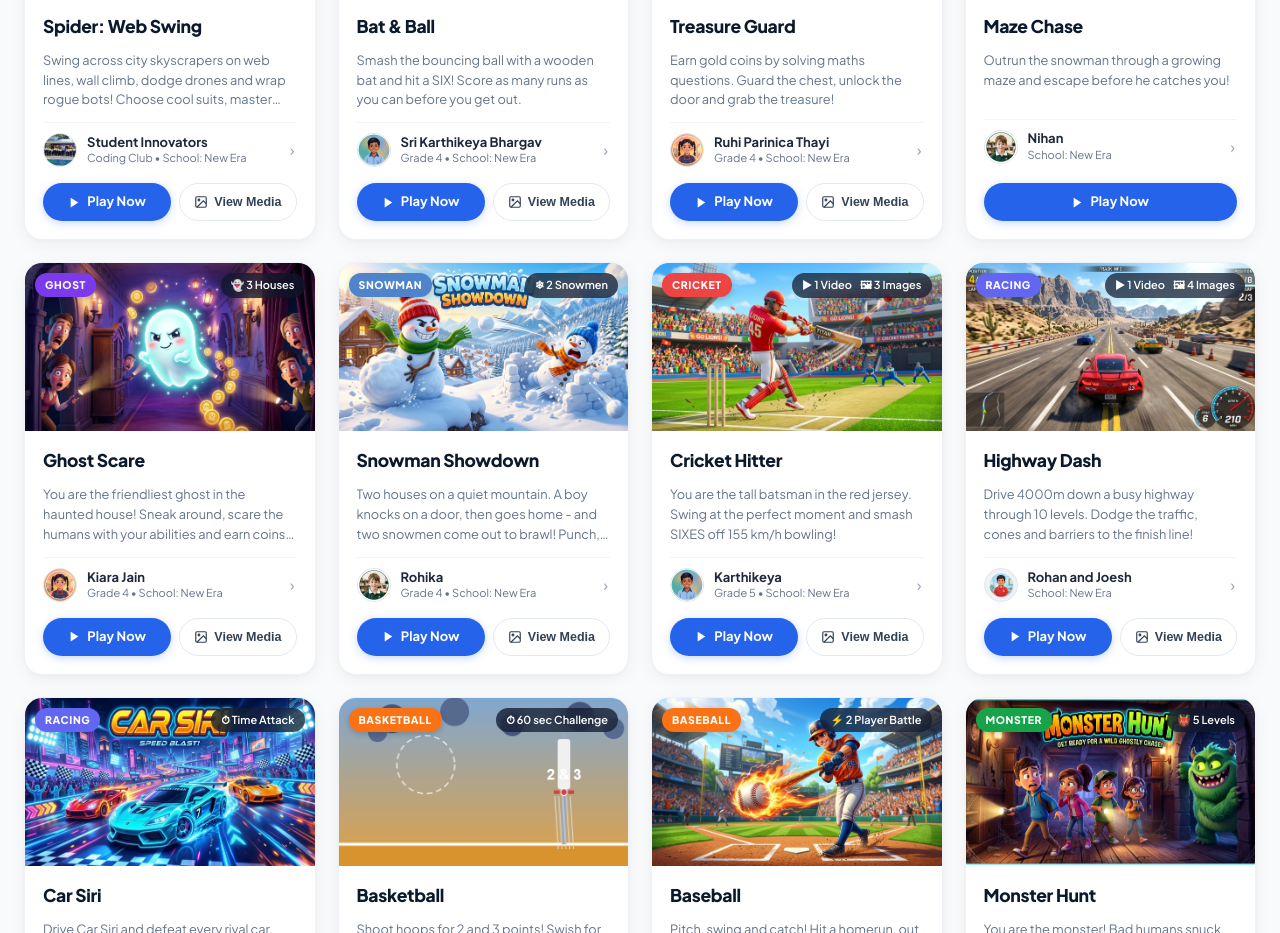
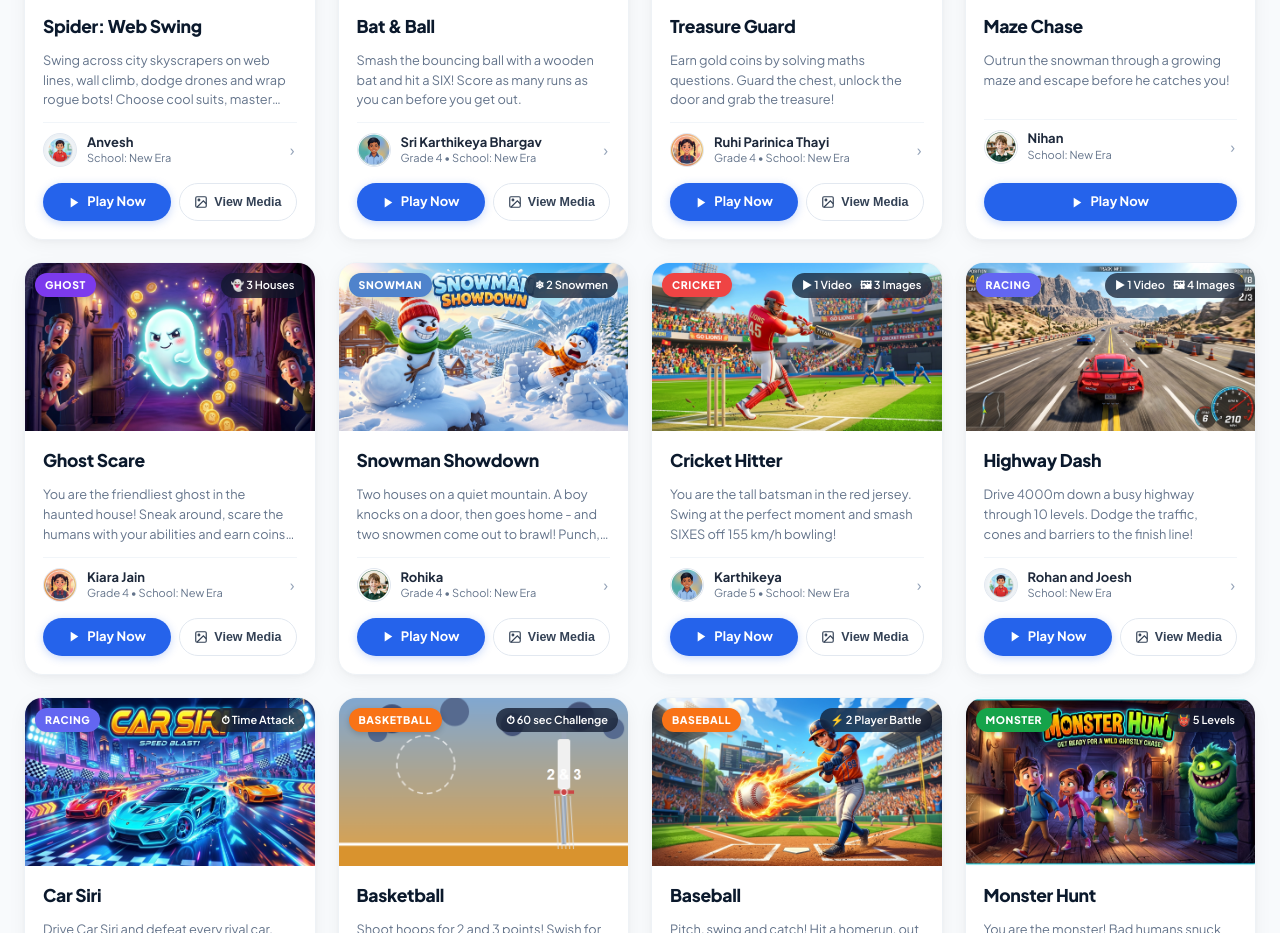
Before and after one commit to ukk1019-yhat/Schoolprojects, a plain HTML site: page index.html in a window 1280 px wide. Shown: the part 1400-2333 px from the top of the page. Drawn offline with Linux system fonts and the light colour scheme.

Commit message:
Credit Anvesh as designer of Spider: Web Swing

```diff
--- a/index.html
+++ b/index.html
@@ -1466,7 +1466,7 @@
          ======================================================== -->
     <div class="cards-grid" id="cardsGrid">
       <!-- CARD: Spider: Web Swing -->
-      <article class="game-card" data-category="action" data-title="Spider: Web Swing" data-creator="Student Innovators">
+      <article class="game-card" data-category="action" data-title="Spider: Web Swing" data-creator="Anvesh">
         <div class="card-thumb">
           <img src="assets/spider-web-swing.jpg" alt="Spider Web Swing rooftop action game">
           <span class="tag-category tag-action">Action</span>
@@ -1479,11 +1479,11 @@
           <h2 class="card-title">Spider: Web Swing</h2>
           <p class="card-description">Swing across city skyscrapers on web lines, wall climb, dodge drones and wrap rogue bots! Choose cool suits, master swing physics and save the city rooftops.</p>
 
-          <div class="creator-row" onclick="openCreatorModal('Student Innovators', 'Coding Club • School: New Era', 'Spider: Web Swing')">
-            <img class="creator-avatar" src="assets/new-era-students-group.jpg" alt="Student Innovators">
+          <div class="creator-row" onclick="openCreatorModal('Anvesh', 'School: New Era', 'Spider: Web Swing')">
+            <img class="creator-avatar" src="assets/avatar-varun.jpg" alt="Anvesh">
             <div class="creator-info">
-              <div class="creator-name">Student Innovators</div>
-              <div class="creator-meta">Coding Club • School: New Era</div>
+              <div class="creator-name">Anvesh</div>
+              <div class="creator-meta">School: New Era</div>
             </div>
             <span class="creator-chevron">›</span>
           </div>
@@ -2357,6 +2357,7 @@
       'Vekshith': 'assets/avatar-sri.jpg',
       'Rohan': 'assets/avatar-varun.jpg',
       'Kushwanth Sai': 'assets/avatar-srinivas.jpg',
+      'Anvesh': 'assets/avatar-varun.jpg',
       'Team Edu Alt Tech': 'logo.png',
       'Student Innovators': 'assets/new-era-students-group.jpg',
       'New Era Coding Club': 'assets/new-era-students-group.jpg',
--- a/spider-web-swing/src/ui/screens.js
+++ b/spider-web-swing/src/ui/screens.js
@@ -92,7 +92,7 @@ export class Screens {
     ctx.fillText('WEB SWING', viewW / 2, y + 100 + bob);
     ctx.fillStyle = 'rgba(255,255,255,0.55)';
     ctx.font = `600 13px ${FONT}`;
-    ctx.fillText('SWING  ·  CLIMB  ·  BE A HERO', viewW / 2, y + 126);
+    ctx.fillText('DESIGNED BY ANVESH  ·  NEW ERA', viewW / 2, y + 126);
     ctx.restore();
 
     const bw = w - 96;
```
